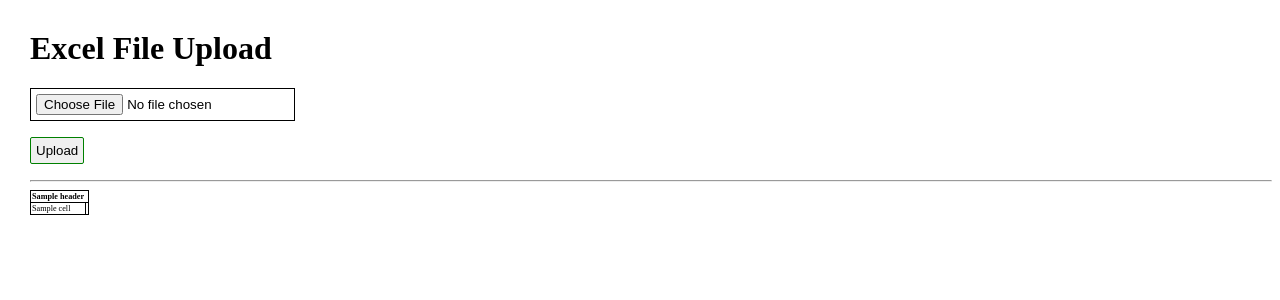
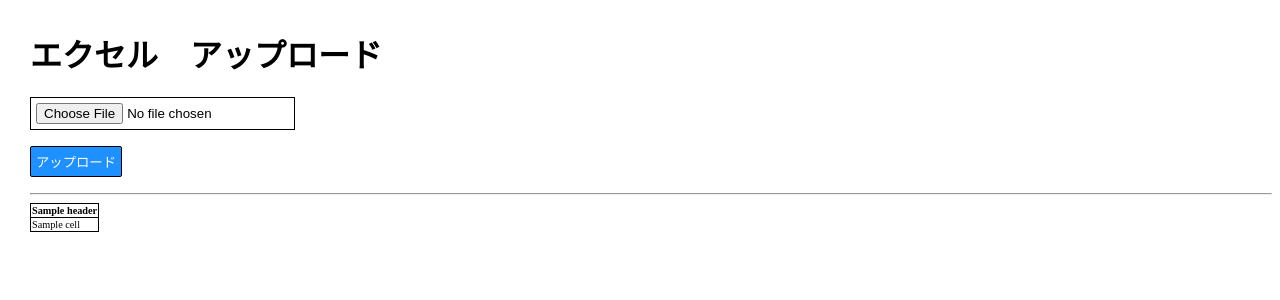
Before and after one commit to kathnt/excel-upload, a Django app: template myapp/templates/myapp/index.html in a window 1280 px wide. Shown: the top 300 px of the page. Run offline with Django 3.2, Linux system fonts and the light colour scheme; the template is opened without the code that fills it: most values are stand-ins (such as "Sample title", 1, 10 or a date in 2020).

Commit message:
Update submit buttons

```diff
--- a/myapp/templates/myapp/index.html
+++ b/myapp/templates/myapp/index.html
@@ -1,10 +1,10 @@
-<html>
+<html lang="ja">
     <head>
         <title>
-            Excel File Upload
+            エクセル　アップロード
         </title>
     <style>
-        table, td, thead, tr{
+        table, td, th{
             border: 1px solid black;
             border-collapse: collapse;
             font-size: 80%;
@@ -24,7 +24,7 @@
           border: none;
           color: white;
           border: 2px #555555;
-          padding: 4px 4px;
+          padding: 4px 8px;
           text-align: center;
           transition-duration: 0.4s;
           text-decoration: none;
@@ -33,7 +33,6 @@
           font-weight: bold;
           margin: 4px 2px;
           transition-duration: 0.4s;
-          cursor: pointer;
         }
 
         .button:hover {
@@ -44,18 +43,27 @@
         .disabled {
           opacity: 0.3;
           pointer-events: none;
-          border: 2px solid;
+        }
+
+        .cursor-disable {
           cursor: not-allowed;
         }
 
-
+        .submit-btn {
+          border: 1px solid black;
+          background-color: #1E90FF;
+          padding:5px;
+          color: white;
+          border-radius: 2px;
+          cursor: pointer;
+        }
 
     </style>
     </head>
 
-    <body style="margin-top: 30px;margin-left: 30px;">
-        <h1>Excel File Upload</h1>
-        <form action="{% url "myapp:index" %}" method="post" enctype="multipart/form-data" class="form-horizontal">
+    <body lang="ja" style="margin-top: 30px;margin-left: 30px;">
+        <h1>エクセル　アップロード</h1>
+        <form action="{% url "myapp:index" %}" lang="ja" method="post" enctype="multipart/form-data" class="form-horizontal">
             {% csrf_token %}
             <input type="file"
                    title="Upload excel file"
@@ -64,8 +72,8 @@
                    required="required">
             <p>
             <input type="submit"
-                   value="Upload"
-                   style="border: 1px solid green; padding:5px; border-radius: 2px; cursor: pointer;">
+                   value="アップロード"
+                   class="submit-btn">
         </form>
 
         <p></p>
@@ -100,14 +108,15 @@
                                         <form action="{% url 'myapp:search' %}" method="post">
                                         {% csrf_token %}
                                         <button type="submit"
+                                                style="cursor: pointer;"
                                                 name='results_btn'
                                                 class="button"
-                                                value="{{cell|cut:"second!"}}">Search Results</button>
+                                                value="{{cell|cut:"second!"}}">検索結果</button>
                                         </form>
                                     {% else %}
                                         {{cell|cut:"second"}}
-                                        <form>
-                                        <button class="button disabled">Search Results</button>
+                                        <form class="cursor-disable">
+                                        <button class="button disabled">検索結果</button>
                                         </form>
                                     {% endif %}
                                 </td>
@@ -115,8 +124,6 @@
                                 <td>{{cell}}</td>
                             {% endif %}
                         {% endfor %}
-                        <td>
-                        </td>
                     </tr>
                 {% endfor %}
             </tbody>
```
Also changed, not shown: 1 other file.
